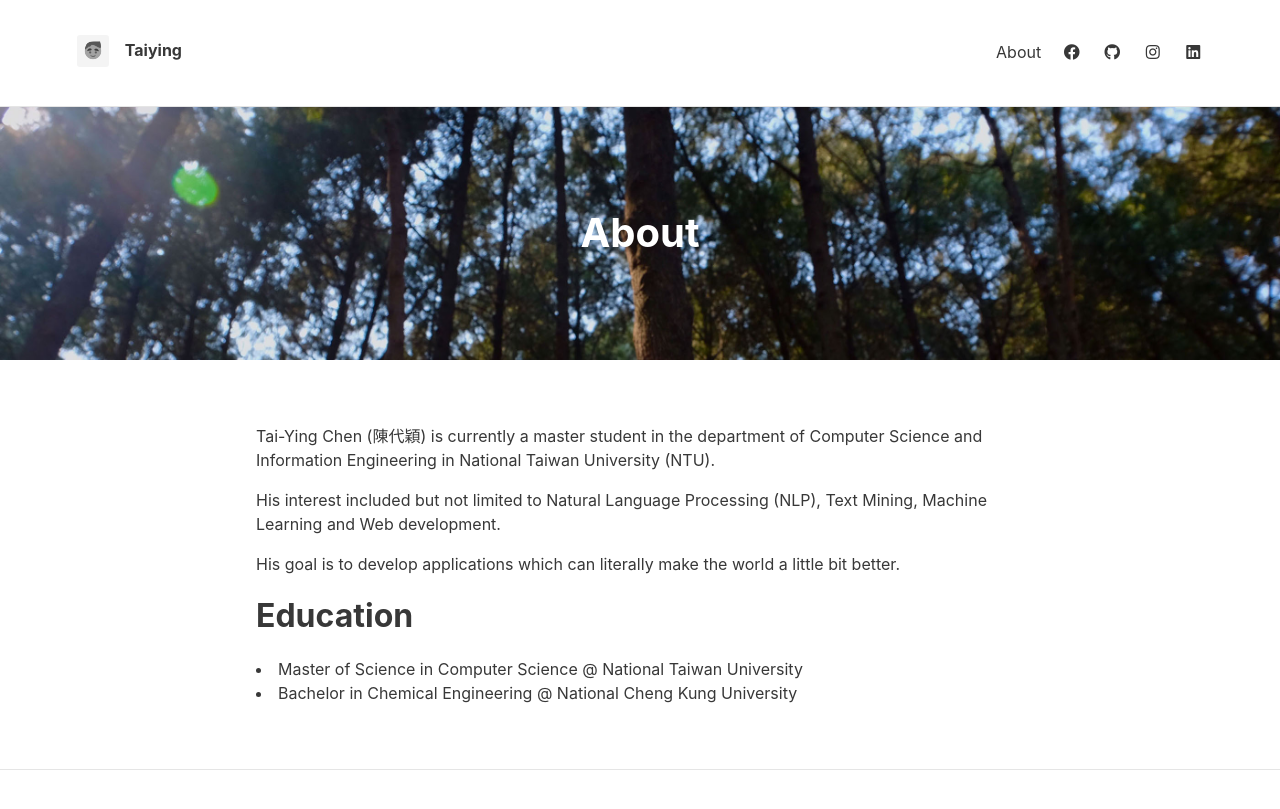
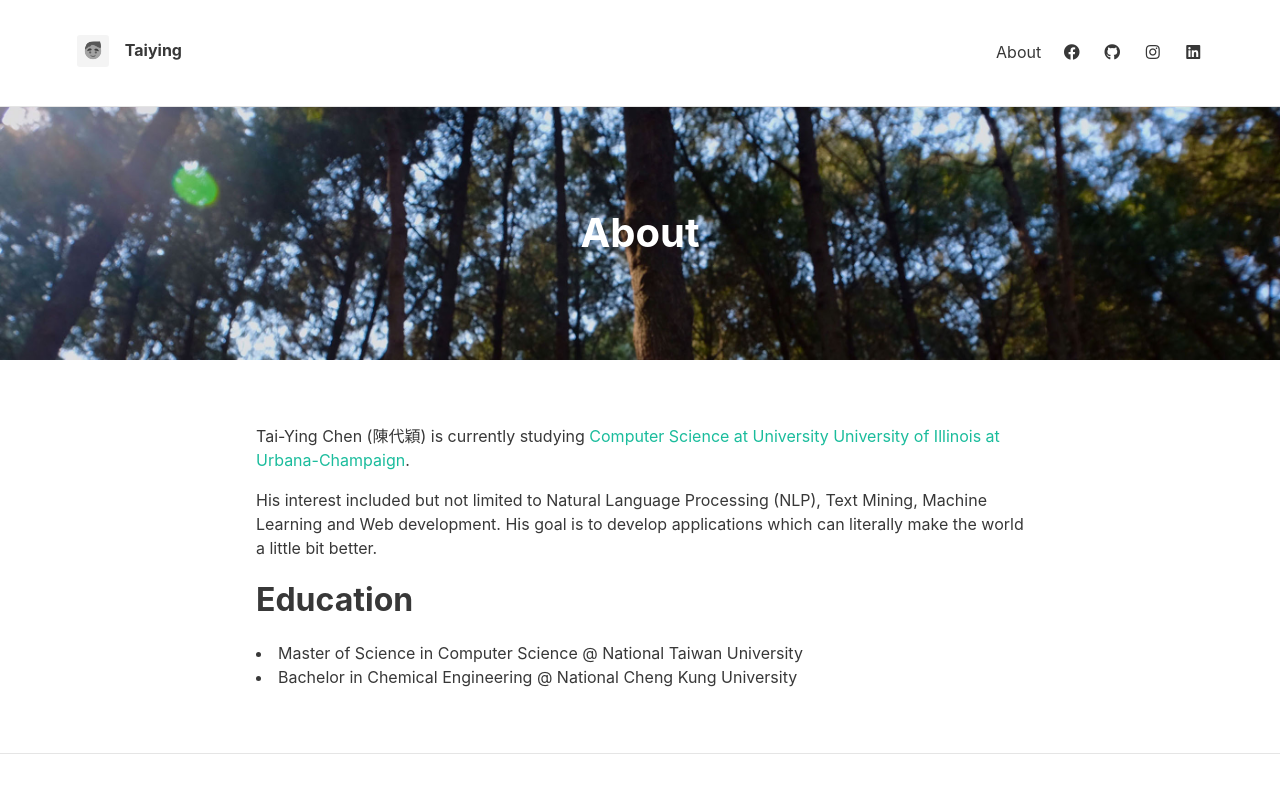
Before and after one commit to taiyingchen/taiyingchen.github.io, a Jekyll site: the page built from about.md, in a window 1280 px wide. Shown: the top 809 px of the page. Built offline with Jekyll 4.4.1, drawn with Linux system fonts in a browser that asks for light colours; nearby versions of some CDN libraries.

Commit message:
Update about

```diff
--- a/about.md
+++ b/about.md
@@ -5,10 +5,9 @@ permalink: /about/
 feature-img: "assets/img/cover.jpg"
 ---
 
-Tai-Ying Chen (陳代穎) is currently a master student in the department of Computer Science and Information Engineering in National Taiwan University (NTU).
+Tai-Ying Chen (陳代穎) is currently studying [Computer Science at University University of Illinois at Urbana-Champaign](https://cs.illinois.edu/).
 
 His interest included but not limited to Natural Language Processing (NLP), Text Mining, Machine Learning and Web development.
-
 His goal is to develop applications which can literally make the world a little bit better.
 
 ## Education
```
